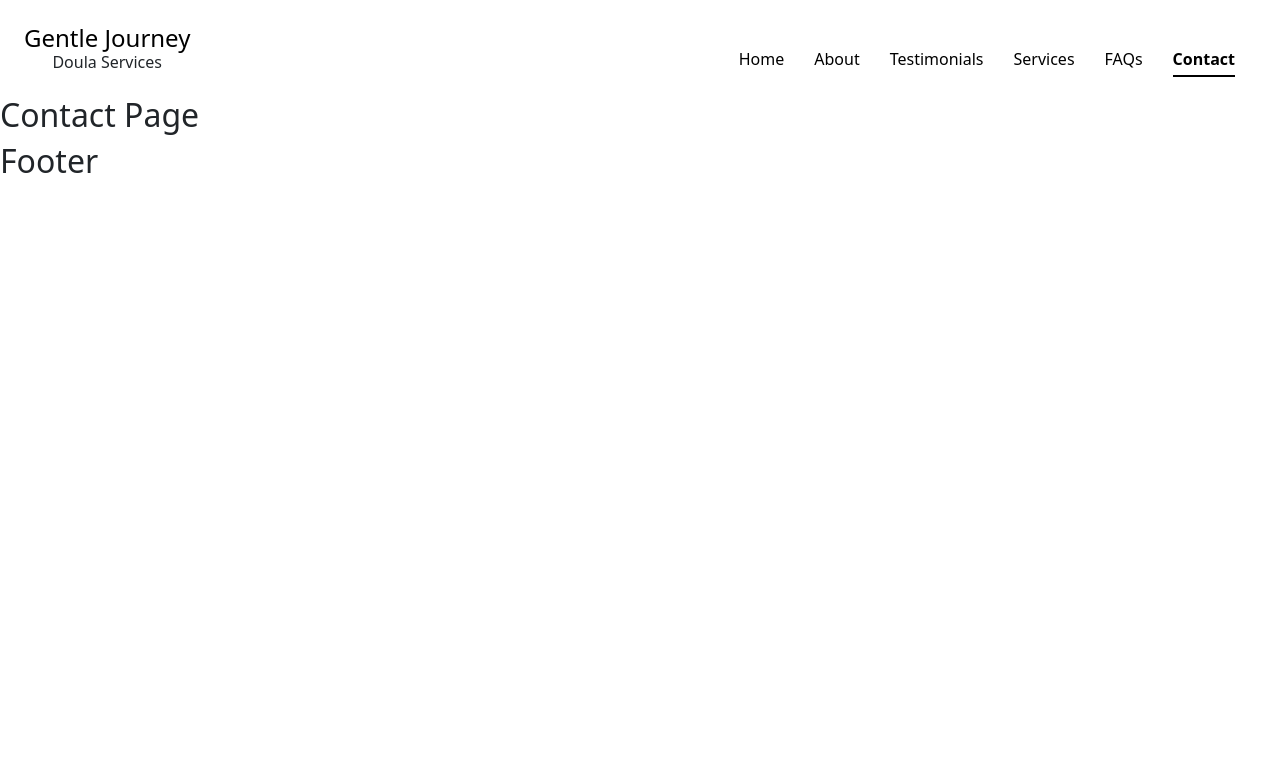
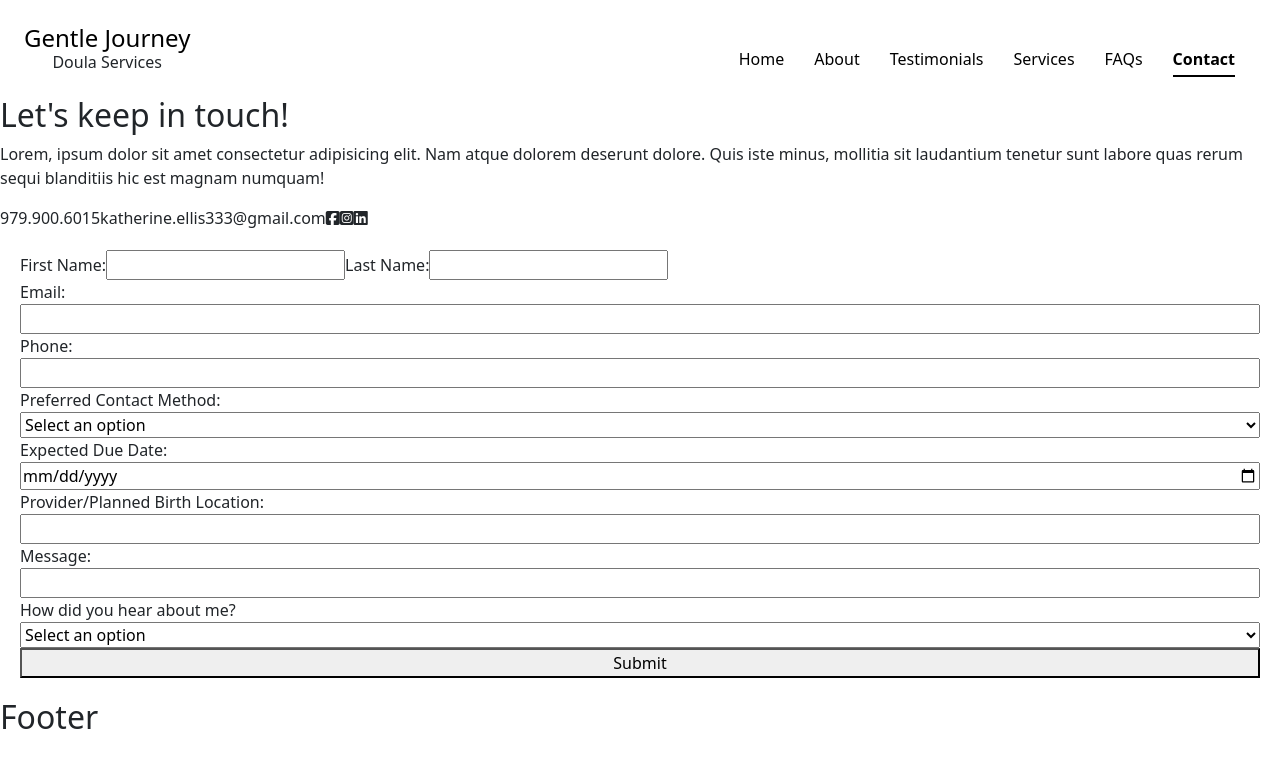
Before and after one commit to AHudg/holistic, a React (Vite) app: page /contact in a window 1280 px wide. Shown: the top 768 px of the page. Built offline with nearby package versions, Linux system fonts and the light colour scheme.

Commit message:
Created header, text, contact info + form for contact page

```diff
--- a/index.html
+++ b/index.html
@@ -5,6 +5,10 @@
     <link rel="icon" type="image/svg+xml" href="/vite.svg" />
     <meta name="viewport" content="width=device-width, initial-scale=1.0" />
     <title>Doulaaaaaa</title>
+    <script
+      src="https://kit.fontawesome.com/2b5d982922.js"
+      crossorigin="anonymous"
+    ></script>
   </head>
   <body>
     <div id="root"></div>
--- a/src/pages/Contact.jsx
+++ b/src/pages/Contact.jsx
@@ -1,5 +1,80 @@
 function Contact({}) {
-  return <h2>Contact Page</h2>;
+  return (
+    <div>
+      <h2>Let's keep in touch!</h2>
+
+      <p>
+        Lorem, ipsum dolor sit amet consectetur adipisicing elit. Nam atque
+        dolorem deserunt dolore. Quis iste minus, mollitia sit laudantium
+        tenetur sunt labore quas rerum sequi blanditiis hic est magnam numquam!
+      </p>
+
+      <span id="myPhone">979.900.6015</span>
+      <span id="myEmail">katherine.ellis333@gmail.com</span>
+
+      <i className="fa-brands fa-square-facebook"></i>
+      <i className="fa-brands fa-square-instagram"></i>
+      <i className="fa-brands fa-linkedin"></i>
+
+      {/* <div className="container">
+        <form className="row justify-content-between">
+          <div className="col-6 row">
+            <label htmlFor="firstName">First Name:</label>
+            <input type="text" id="firstName" name="firstName"></input>
+          </div>
+
+          <div className="col-6 row">
+            <label htmlFor="lastName">Last Name:</label>
+            <input type="text" id="lastName" name="lastName"></input>
+          </div> */}
+      <form className="">
+        <div className="">
+          <div className="">
+            <label htmlFor="firstName">First Name:</label>
+            <input type="text" id="firstName" name="firstName"></input>
+          </div>
+
+          <div className="">
+            <label htmlFor="lastName">Last Name:</label>
+            <input type="text" id="lastName" name="lastName"></input>
+          </div>
+        </div>
+
+        <label htmlFor="email">Email:</label>
+        <input type="text" id="email" name="email"></input>
+        <label htmlFor="phone">Phone:</label>
+        <input type="text" id="phone" name="phone"></input>
+        <label htmlFor="method">Preferred Contact Method:</label>
+        <select id="method" name="method">
+          <option value="" hidden>
+            Select an option
+          </option>
+          <option value="email">Email</option>
+          <option value="call">Phone Call</option>
+          <option value="text">Text Message</option>
+        </select>
+        <label htmlFor="due">Expected Due Date:</label>
+        <input type="date" id="due" name="due"></input>
+        <label htmlFor="location">Provider/Planned Birth Location:</label>
+        <input type="text" id="location" name="location"></input>
+        <label htmlFor="Message">Message:</label>
+        <input type="textarea" id="Message" name="Message"></input>
+        <label htmlFor="referral">How did you hear about me?</label>
+        <select id="referral" name="referral">
+          <option value="" hidden>
+            Select an option
+          </option>
+          <option value="center">Birthing Center</option>
+          <option value="friend">Friend</option>
+          <option value="previous">Previous Client</option>
+          <option value="google">Google</option>
+          <option value="social">Social Media</option>
+          <option value="other">Other</option>
+        </select>
+        <button type="button">Submit</button>
+      </form>
+    </div>
+  );
 }
 
 export default Contact;
--- a/src/pages/pages.css
+++ b/src/pages/pages.css
@@ -3,3 +3,14 @@ img {
   width: 100vw;
   height: 100vh;
 }
+
+/* Contact */
+form {
+  display: flex;
+  flex-direction: column;
+  margin: 20px;
+}
+
+form > div {
+  display: flex;
+}
```
